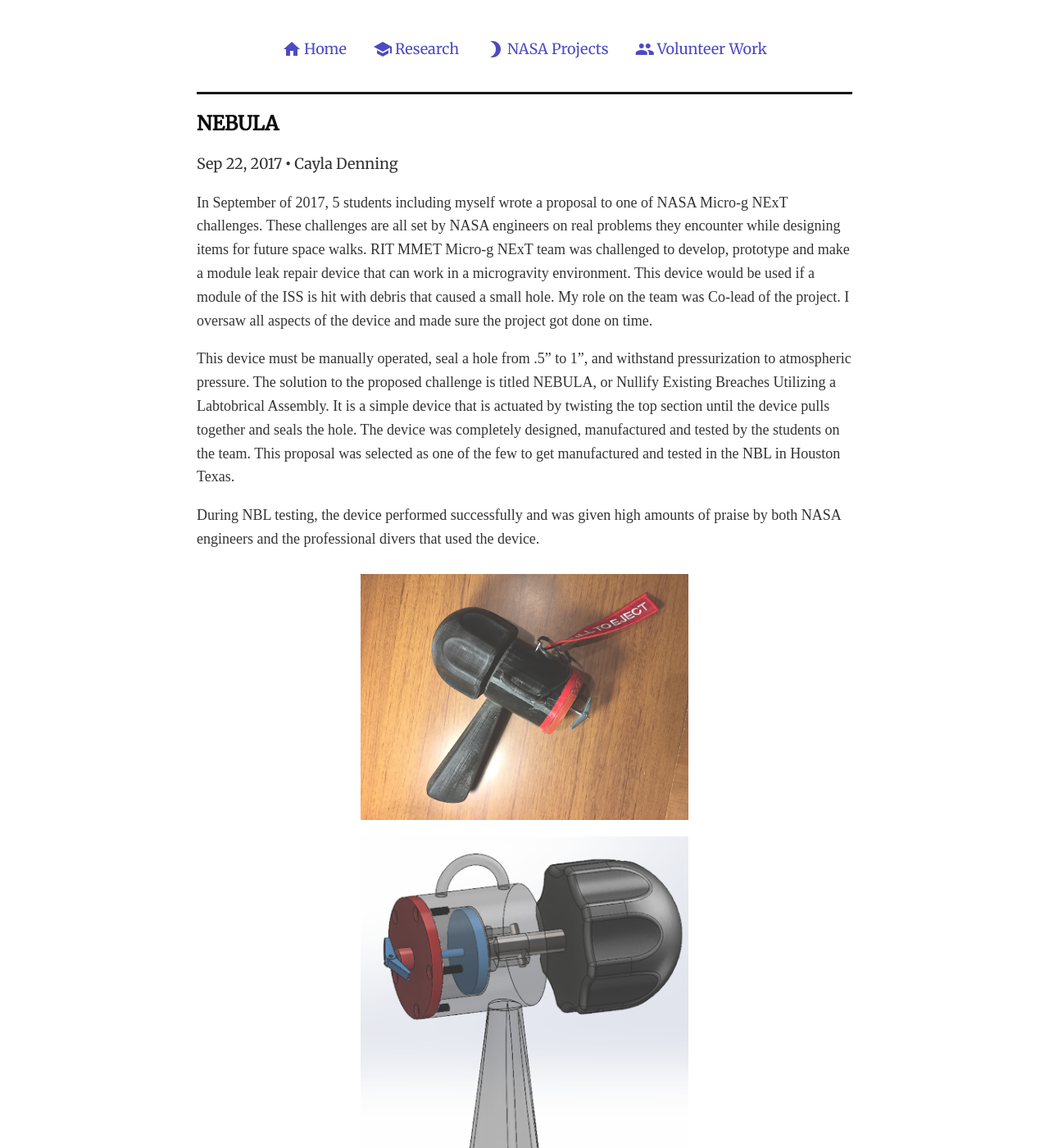
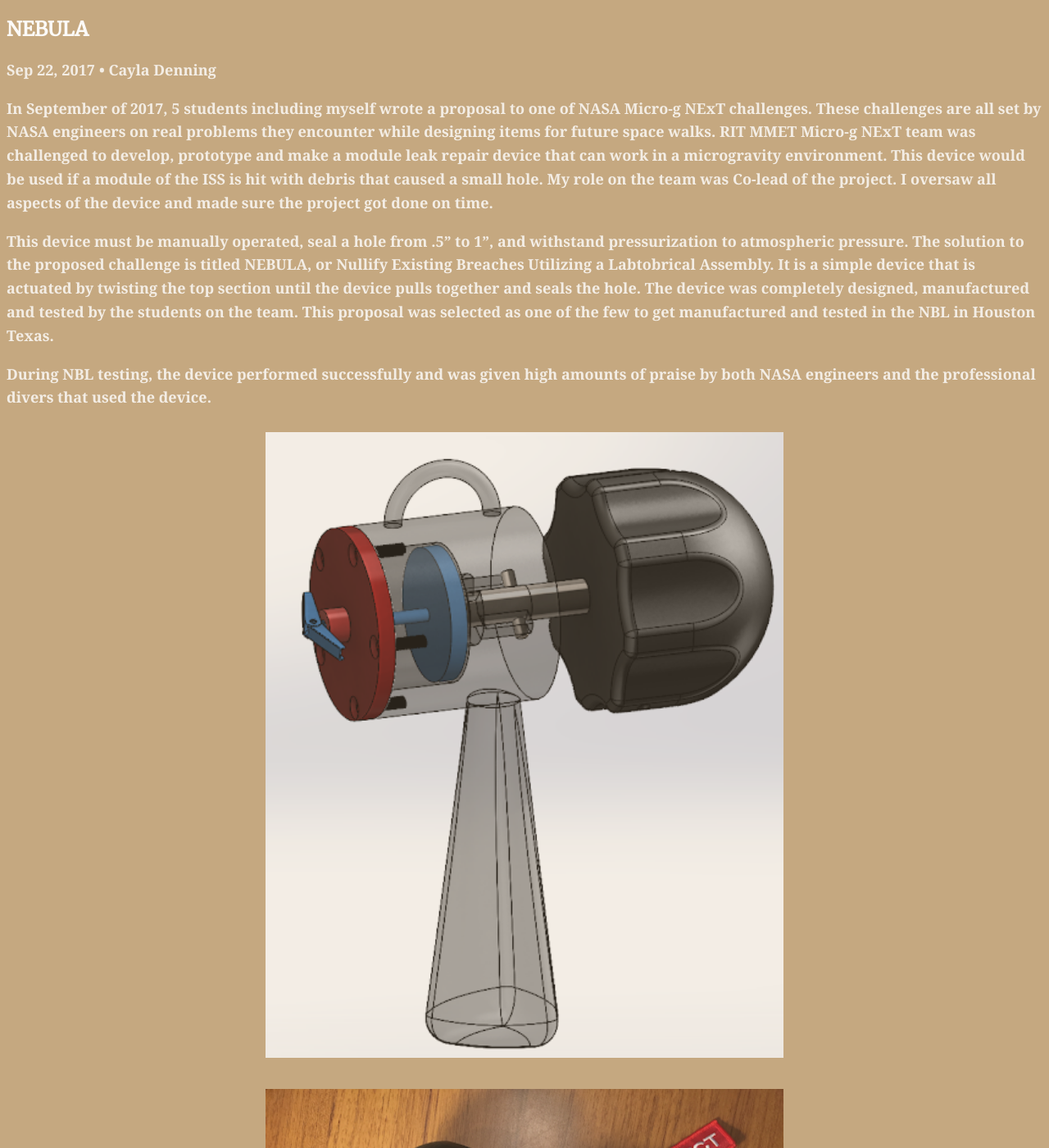
Before and after one commit to CaylaDenning/cayladenning.github.io, a Jekyll site: the page built from _posts/nasa/2019-09-22-micro-g-nebula.md, in a window 1280 px wide and 1400 px high. Shown: the whole window at 82% size. Built offline with Jekyll 4.4.1, drawn with Linux system fonts in a browser that asks for light colours; some web fonts are replaced.

Commit message:
Update main page and all the colors

```diff
--- a/_includes/footer.html
+++ b/_includes/footer.html
@@ -1,8 +1,11 @@
 <footer>
+    <div id="mainContent">
+
   <a href="https://www.linkedin.com/in/cayla-denning-170237114/" target="_blank"><img src="{{ site.url }}\media\white-linkedin-512.png" lat="linkedin Logo"/></a>
 
   <p>&#169; Copyright Cayla Denning 2019</p>
     <p><b>Disclaimer:</b> This is a personal website and any statements or content here are in no way associated
     with that of my employers. Project details and pictures are not included in most of the listed projects
      because of classification letter determined by the US government. </p>
+     </div>
 </footer>
--- a/_layouts/default.html
+++ b/_layouts/default.html
@@ -1,23 +1,13 @@
 <!DOCTYPE html>
 <html lang="{{ page.lang | default: site.lang | default: "en" }}">
-
-
 
   {%- include head.html -%}
 
   <body>
 
-    <div id="mainContent">
+    {{ content }}
 
-      {% include navbar.html %}
-        {{ content }}
-
-      {%- include footer.html -%}
-
-    </div> <!-- End Main content -->
-
-
+    {%- include footer.html -%}
 
   </body>
-
 </html>
--- a/_posts/nasa/2019-09-22-micro-g-nebula.md
+++ b/_posts/nasa/2019-09-22-micro-g-nebula.md
@@ -14,5 +14,6 @@ This device must be manually operated, seal a hole from .5” to 1”, and withs
 
 During NBL testing, the device performed successfully and was given high amounts of praise by both NASA engineers and the professional divers that used the device.
 
+<img src="{{ site.url }}\media\nasa\nebula_2.png" lat="Nebula photo 2"/>
+
 <img src="{{ site.url }}\media\nasa\nebula_1.png" lat="Nebula photo 1"/>
-<img src="{{ site.url }}\media\nasa\nebula_2.png" lat="Nebula photo 2"/>
--- a/style/main.css
+++ b/style/main.css
@@ -1,26 +1,107 @@
 @import url('https://fonts.googleapis.com/css?family=Jomolhari|Merriweather&display=swap');
+@import url('https://fonts.googleapis.com/css?family=Noto+Serif:700&display=swap');
+
+/*
+----- Color Pallete ----
+Dark Pink   #A64962
+Blue        #50B4F2
+Green       #BBBF3F
+Brown       #F2B872
+Light Pink  #F2A7A7
+*/
 
 * {
-  font-family: 'Merriweather', serif;
+  font-family: 'Noto Serif', serif;
+}
+
+:root {
+  --main-bg-color: #c5a880;
+  --about-bg-color: #F2A7A7;
+  --research-bg-color: #4a6361;
+  --nasa-bg-color: #5a9bab;
+  --volunteer-bg-color: #6b9372;
+}
+
+.about {
+  background-color: var(--main-bg-color);
+}
+
+.research {
+  background-color: var(--research-bg-color);
+}
+
+.research-content {
+  background-color: var(--research-bg-color);
+}
+
+.nasa {
+  background-color: var(--nasa-bg-color);
+}
+
+.nasa-content {
+  background-color: var(--nasa-bg-color);
+}
+
+.volunteer {
+  background-color: var(--volunteer-bg-color);
+}
+
+.volunteer-content {
+    background-color: var(--volunteer-bg-color);
+
+}
+
+/* Style the buttons that are used to open and close the accordion panel */
+.accordion {
+  cursor: pointer;
+  padding: 18px;
+  width: 100%;
+  text-align: left;
+  border:none;
+
+  outline: none;
+  transition: 1s;
+}
+
+/* Style the accordion panel. Note: hidden by default */
+.panel {
+  /* padding: 0 18px; */
+  max-height: 0;
+  overflow: hidden;
+  transition: max-height 0.2s ease-out;
+
+}
+
+.accordion:after {
+  font-size: 13px;
+  float: right;
+  margin-left: 5px;
+}
+
+.center-text {
+  text-align: center;
 }
 
 body {
-  overflow-x:hidden;
-  background-color: white;
+  /* overflow-x:hidden; */
+  background-color: var(--main-bg-color);
 }
 
 h1, h2, h3, h4 {
   font-family: 'Merriweather', serif;
   opacity: 0.95;
+  color: #fff;
 }
 
 p, ul, li {
-  font-family: 'Jomolhari', serif;
+  font-family: 'Noto Serif', serif;
   opacity: 0.8;
   line-height: 1.6;
   font-size: 18px;
+  color: #FFF;
 }
 
+/* Center images */
 img {
   display: block;
   margin-left: auto;
@@ -42,89 +123,15 @@ img {
   justify-content: center;
 }
 
-/** CSS transitions from here: https://codepen.io/EvyatarDa/pen/waKXMd */
-div.container {
-    top: 0;
-    width: 100%;
-    position: sticky;
-    background-color: white;
-    z-index: 500;
-    margin: 0 auto;
-  	padding-top: 2em;
-    padding-bottom: 2em;
-  	text-align: center;
-    border-bottom: 3px solid rgba(0, 0, 0, .9);
-}
-
-div.container a {
-    text-decoration: none;
-    font-family: 'Merriweather', serif;
-    font-size: 18px;
-    margin: 0px 8px;
-    padding: 8px 8px;
-    position: relative;
-    z-index: 0;
-    cursor: pointer;
-}
-
-div.borderXwidth a:before, div.borderXwidth a:after {
-    position: absolute;
-    opacity: 0;
-    width: 0%;
-    height: 2px;
-    content: '';
-    background: #000;
-    transition: all 0.3s;
-}
-
-div.borderXwidth a:before {
-    left: 0px;
-    top: 0px;
-}
-
-div.borderXwidth a:after {
-    right: 0px;
-    bottom: 0px;
-}
-
-div.borderXwidth a:hover:before, div.borderXwidth a:hover:after {
-    opacity: 0.7;
-    width: 100%;
-}
 
 /* Main Content */
 #mainContent {
   width: 800px;
-  padding-left: 50px;
-  padding-right: 50px;
   margin-left: auto;
   margin-right: auto;
   display: block;
 }
 
-#projectBanner {
-  display: block;
-  margin-left: auto;
-  margin-right: auto;
-}
-
-/* Link styles */
-a {
-  color: #211eb4;
-  font-family: 'Open Sans', sans-serif;
-  opacity: 0.8;
-  z-index: 10; /*or whatever number that is a positive real number. */
-  transition: color .3s ease;
-  -moz-transition: color .3s ease;
-}
-
-a:hover {
-  color: #d60568;
-}
-
-a:active {
-  color: #d60568;
-}
 
 /* Footer */
 footer {
@@ -139,7 +146,7 @@ footer img {
   height: 28px;
   padding-left: 5px;
   padding-right: 5px;
-  filter: brightness(0%) opacity(70%);
+  filter: brightness(100%) opacity(70%);
 }
 
 /* Tablet kinda adjustments */
```
Also changed, not shown: _posts/nasa/2019-09-22-micro-g-nomad.md (+1 -1 lines), index.html (+71 -2 lines), nasa.html (deleted, +0 -18 lines), research.html (deleted, +0 -17 lines), volunteer.html (deleted, +0 -18 lines).
